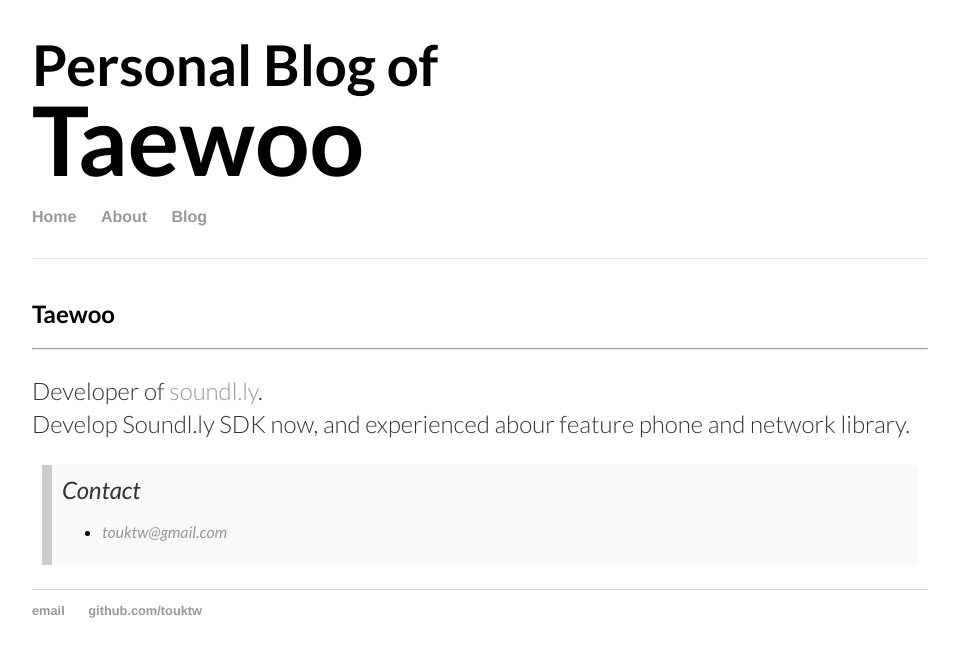
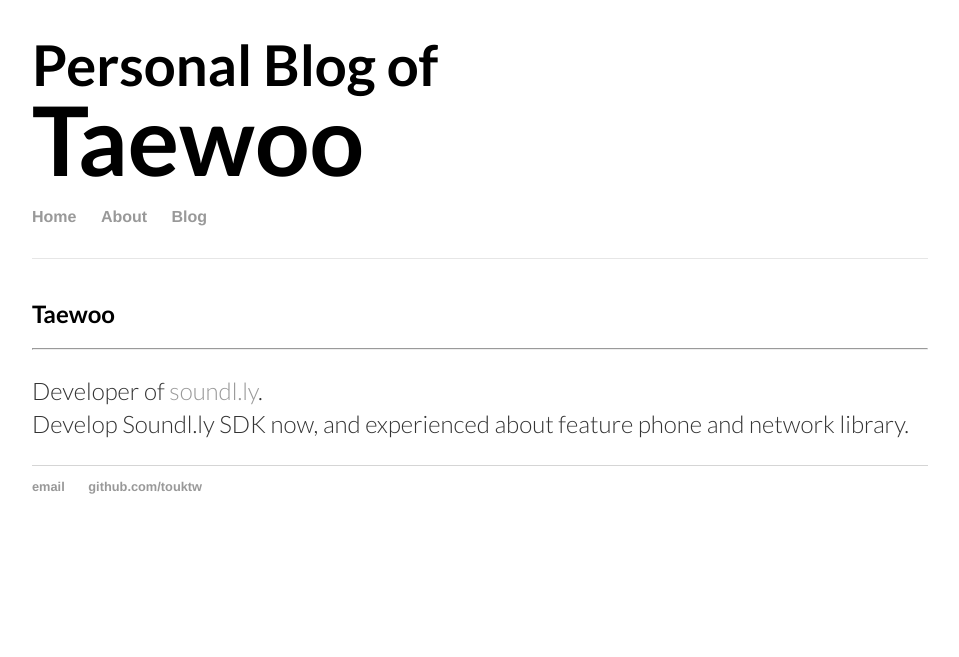
Before and after one commit to touktw/touktw.github.io, a Jekyll site: the page built from about/index.markdown, in a window 1280 px wide. Shown: the top 657 px of the page, without its empty margins (160-1119 px from the left). Built offline with Jekyll 4.4.1, drawn with Linux system fonts in a browser that asks for light colours; some web fonts are replaced.

Commit message:
update about

```diff
--- a/about/index.markdown
+++ b/about/index.markdown
@@ -6,9 +6,4 @@ title: ""
 -----
 
 Developer of <a href="http://soundl.ly" target="_blank">soundl.ly</a>.
-Develop Soundl.ly SDK now, and experienced abour feature phone and network library.
-
-> Contact
->
-> * [touktw@gmail.com](mailto:touktw@gmail.com)
->
+Develop Soundl.ly SDK now, and experienced about feature phone and network library.
```
